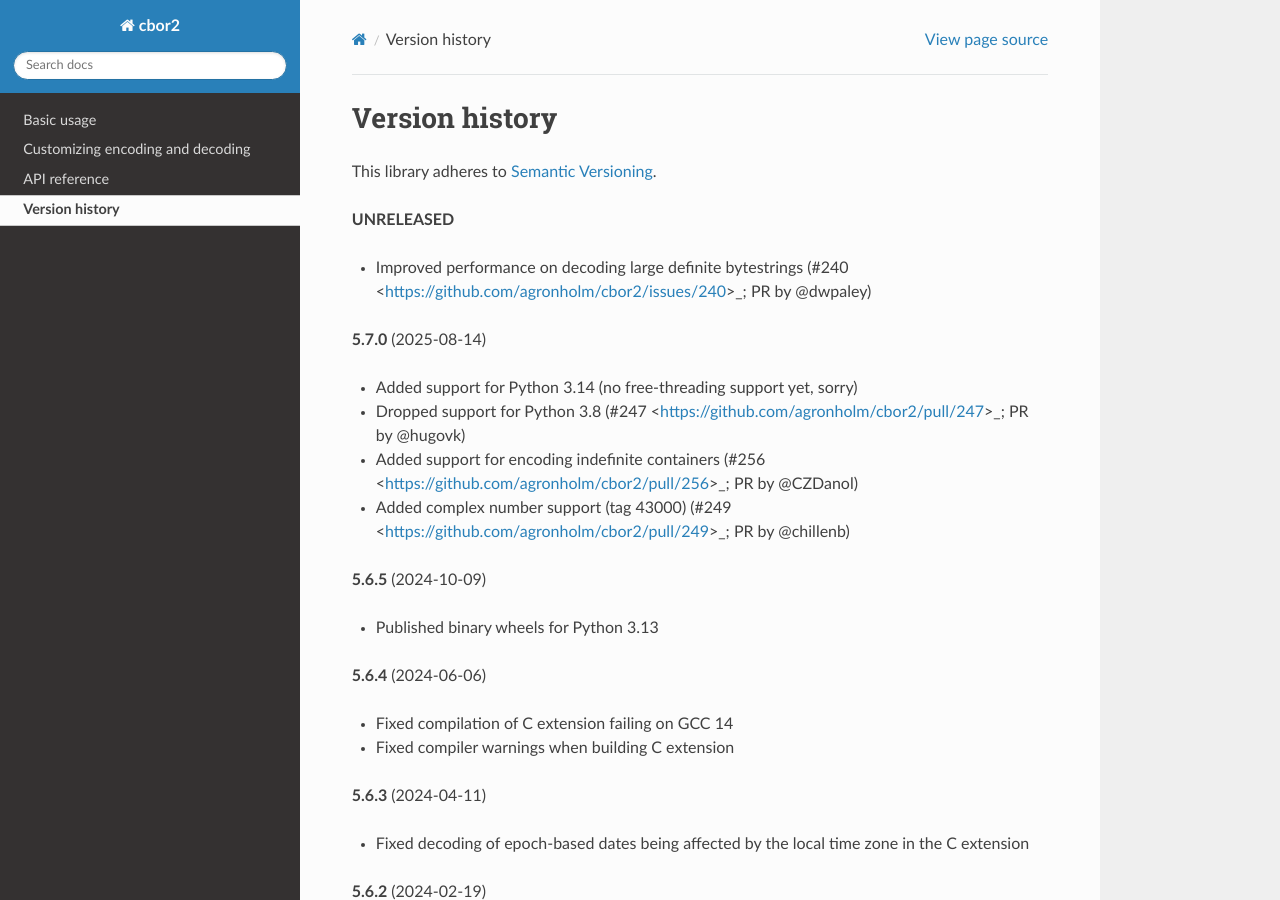
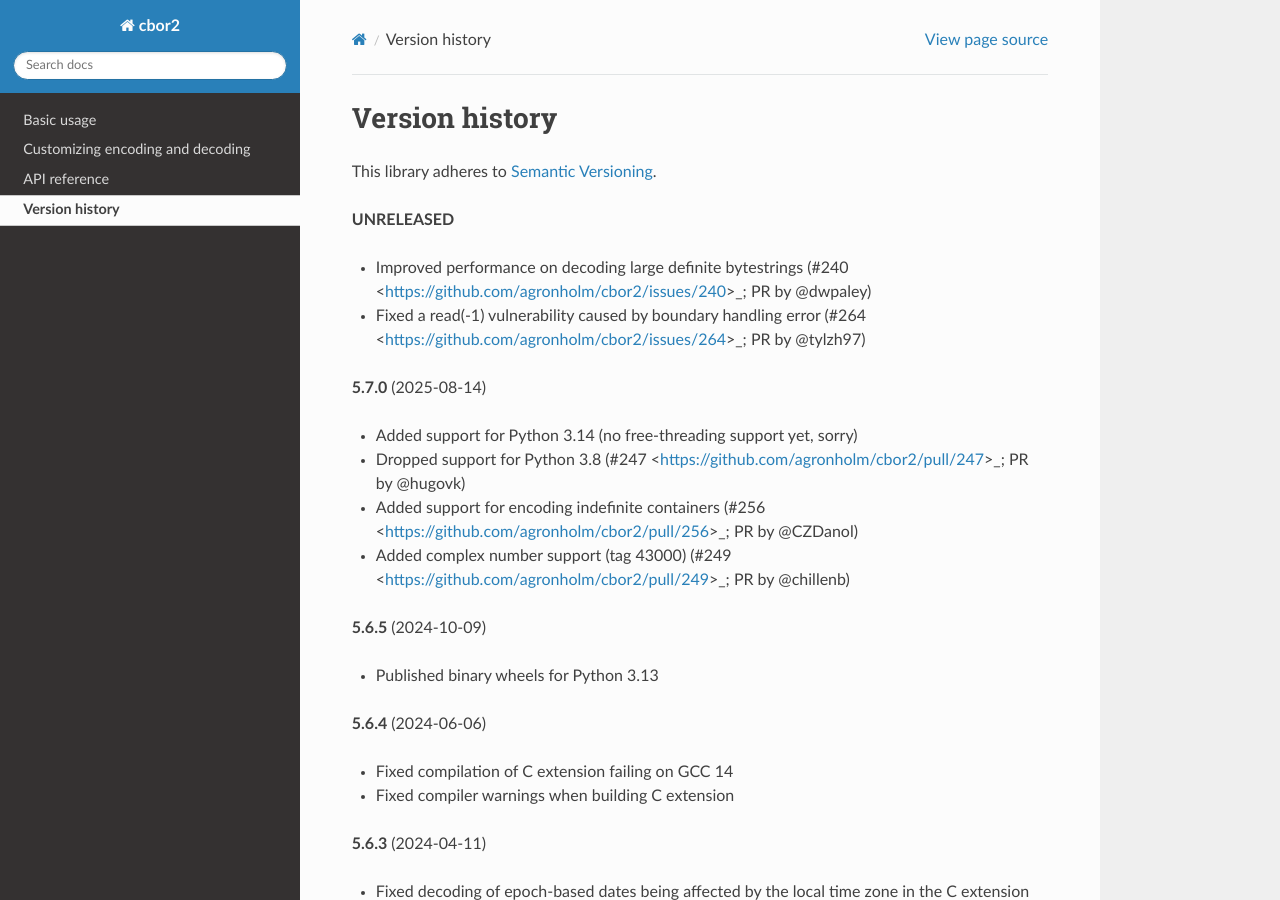
Before and after one commit to agronholm/cbor2, a Sphinx documentation site: the page built from docs/versionhistory.rst, in a window 1280 px wide and 900 px high. Built offline with Sphinx 7.4.7 and the Read the Docs theme 3.1.0, drawn with Linux system fonts in a browser that asks for light colours; the version number could not be read and is left out.

Commit message:
docs: Update versionhistory.rst about #264

```diff
--- a/docs/versionhistory.rst
+++ b/docs/versionhistory.rst
@@ -9,6 +9,8 @@ This library adheres to `Semantic Versioning <https://semver.org/>`_.
 
 - Improved performance on decoding large definite bytestrings
   (#240 <https://github.com/agronholm/cbor2/issues/240>_; PR by @dwpaley)
+- Fixed a read(-1) vulnerability caused by boundary handling error
+  (#264 <https://github.com/agronholm/cbor2/issues/264>_; PR by @tylzh97)
 
 **5.7.0** (2025-08-14)
 
```
